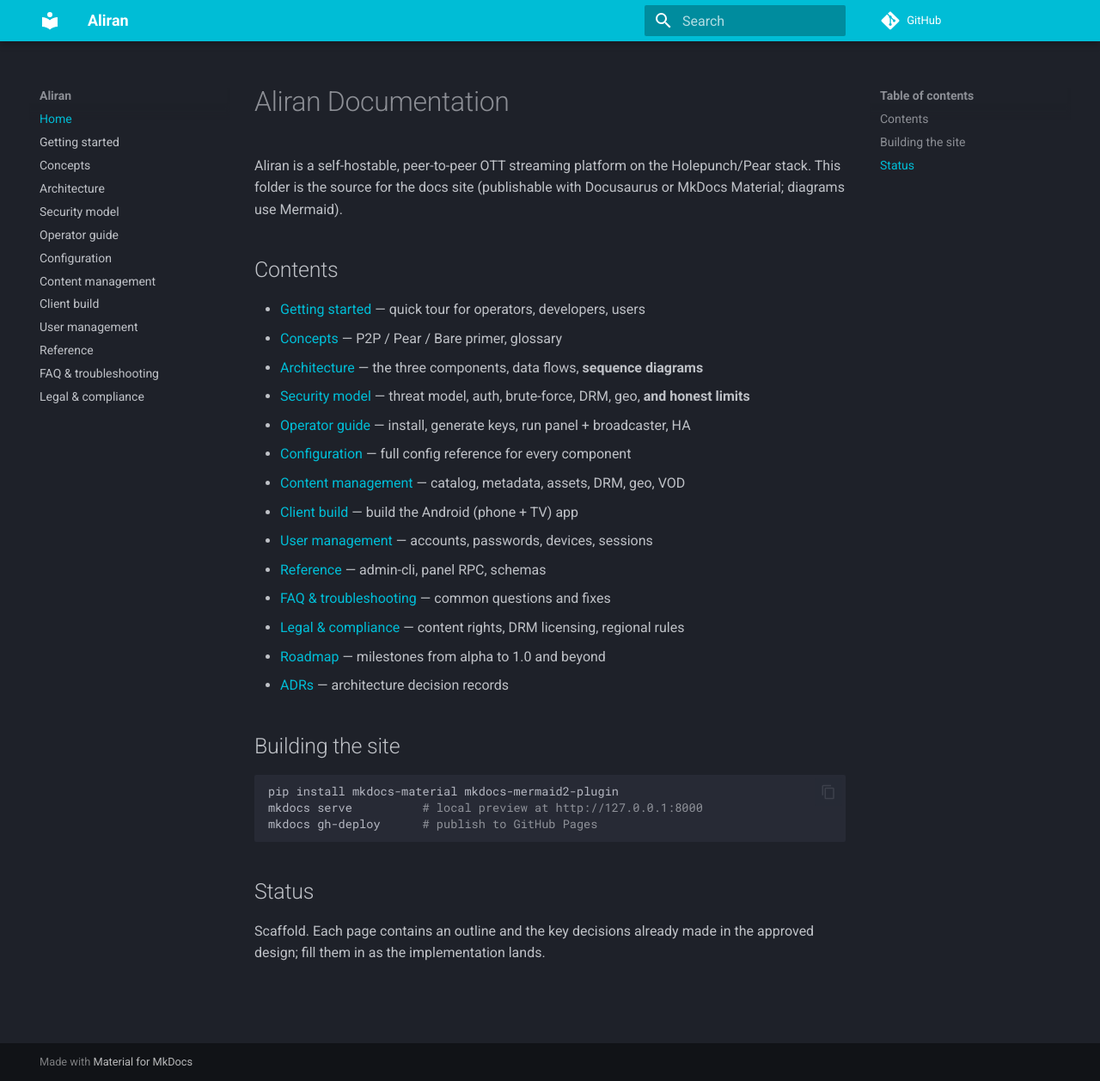
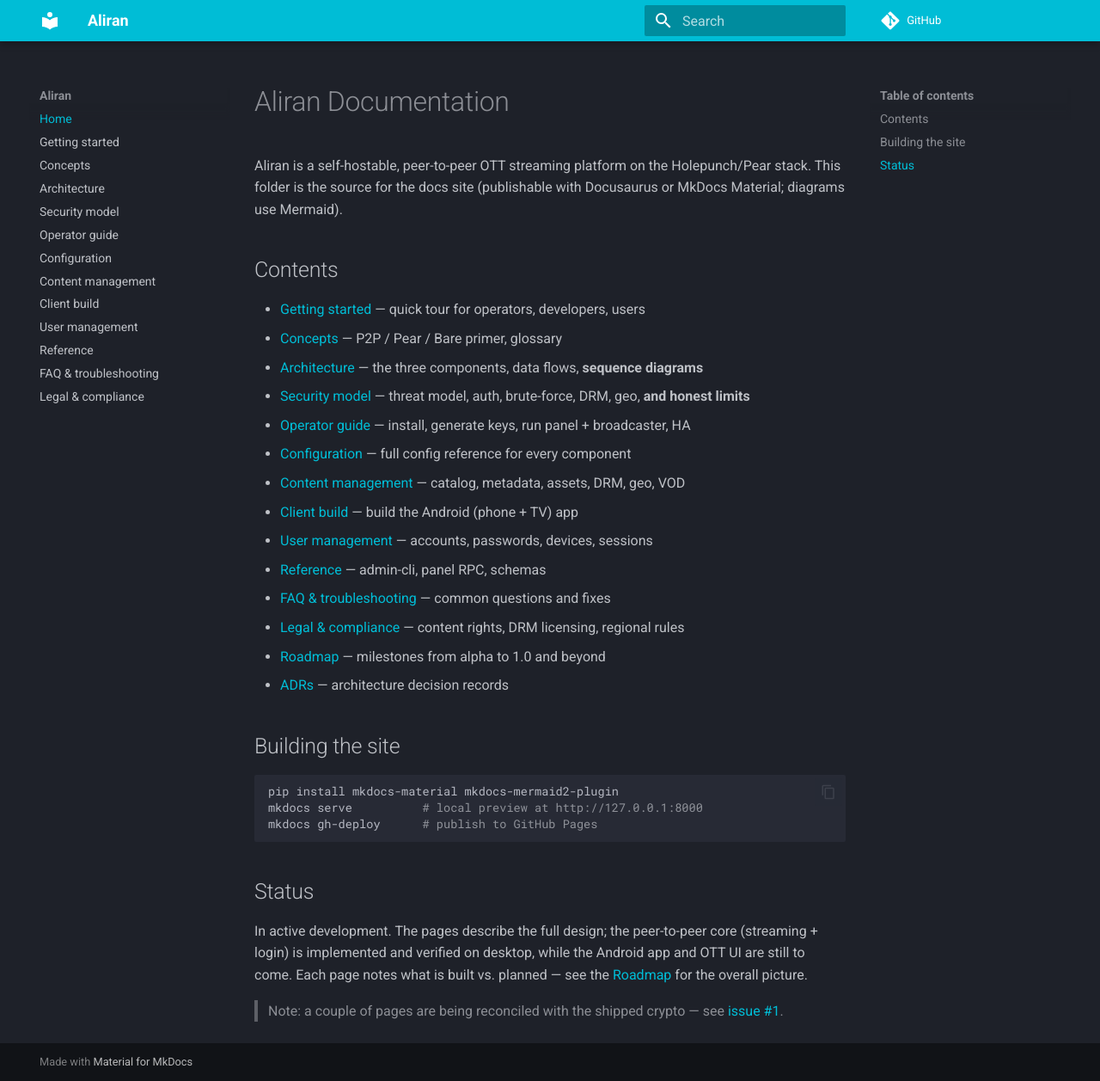
Before and after one commit to AbueloSimpson/aliran, an MkDocs documentation site: the page built from docs/README.md, in a window 1280 px wide and 1257 px high. Shown: the whole window at 86% size. Built offline with MkDocs 1.6.1 and Material for MkDocs 9.7.7, drawn with Linux system fonts in a browser that asks for light colours; comment, search, counter and statistics services are not loaded.

Commit message:
docs: refresh status for a general audience; note security-doc reconciliation
- README + docs/getting-started + docs index: replace stale "early scaffold / stubs"
  wording with the accurate current state (P2P streaming + OPRF login verified on
  desktop; Android app + OTT UI still to come), with the test commands to reproduce
- docs index: link the tracking issue for the crypto-doc reconciliation

Refs #1

```diff
--- a/docs/README.md
+++ b/docs/README.md
@@ -31,5 +31,10 @@
 
 ## Status
 
-Scaffold. Each page contains an outline and the key decisions already made in the
-approved design; fill them in as the implementation lands.
+In active development. The pages describe the full design; the peer-to-peer core
+(streaming + login) is implemented and verified on desktop, while the Android app and
+OTT UI are still to come. Each page notes what is built vs. planned — see the
+[Roadmap](../ROADMAP.md) for the overall picture.
+
+> Note: a couple of pages are being reconciled with the shipped crypto — see
+> [issue #1](https://github.com/AbueloSimpson/aliran/issues/1).
```
Also changed, not shown: README.md (+5 -3 lines), docs/getting-started.md (+4 -3 lines).
